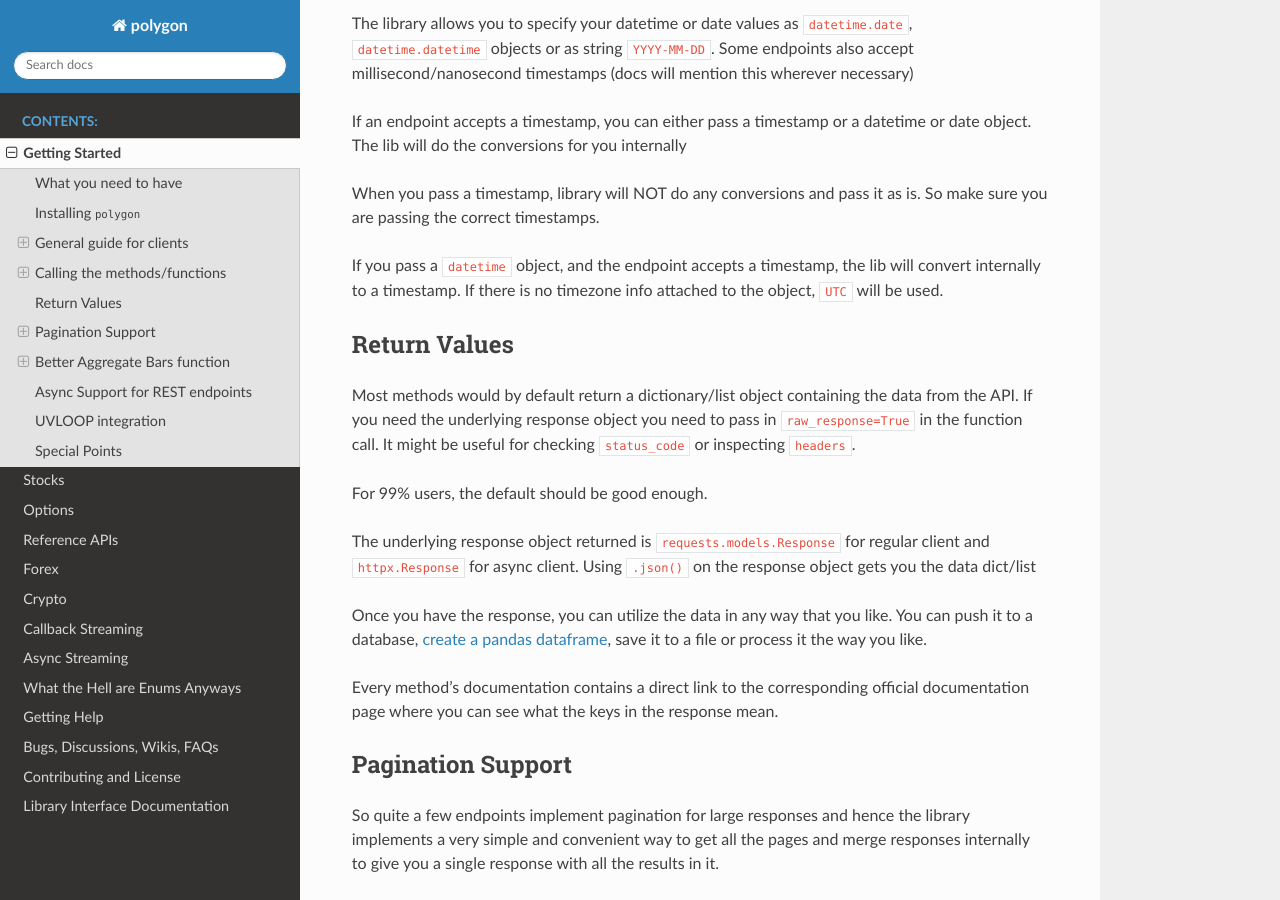
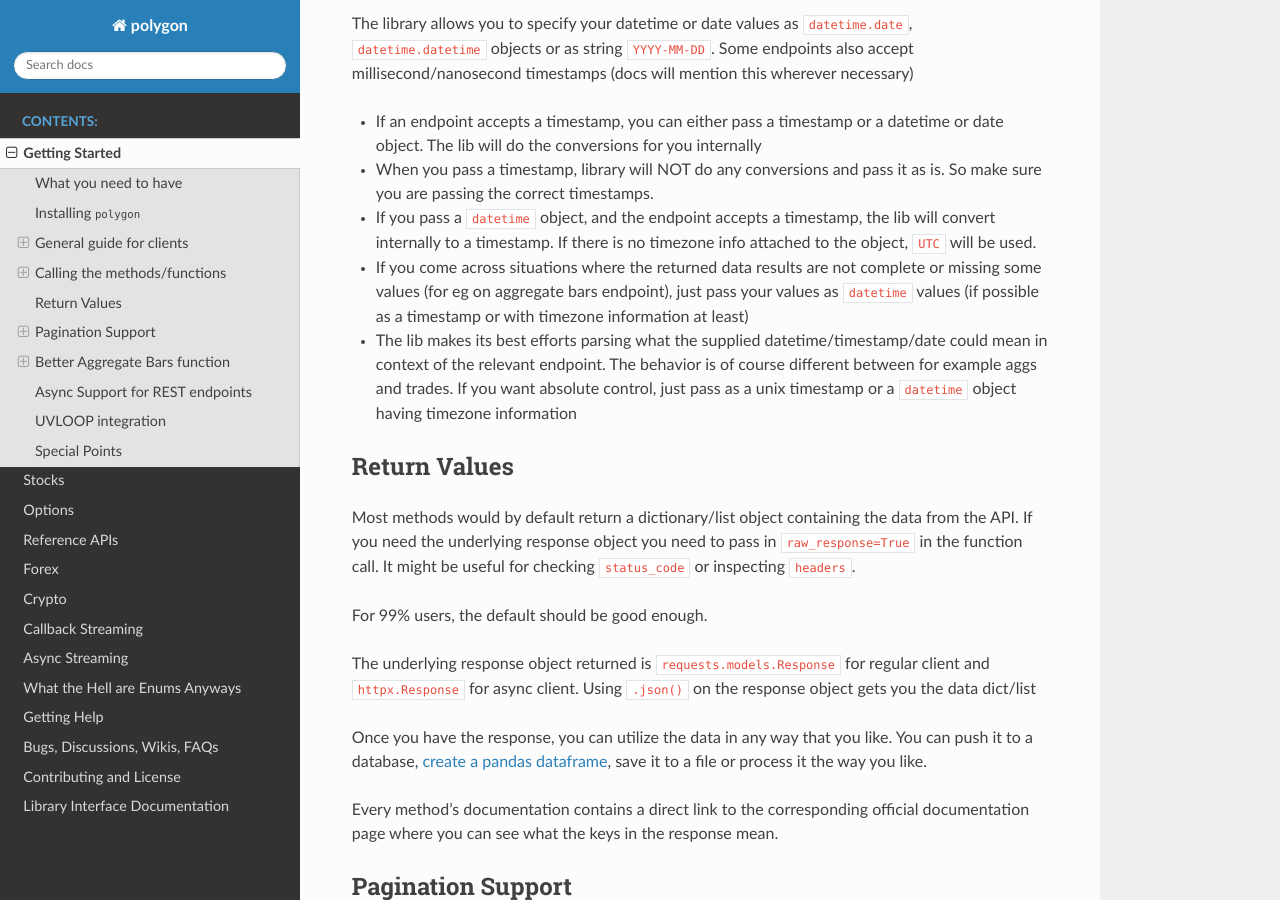
Before and after one commit to pssolanki111/polygon, a Sphinx documentation site: the page built from docs/Getting-Started.rst, in a window 1280 px wide and 900 px high, scrolled down 4363 px. Built offline with Sphinx 7.4.7 and the Read the Docs theme 2.0.0, drawn with Linux system fonts in a browser that asks for light colours; some of the changed text lies outside the part shown.

Commit message:
v1.0.4 contd: improved note on passing datetime/timestamp/date in docs

```diff
--- a/docs/Getting-Started.rst
+++ b/docs/Getting-Started.rst
@@ -189,13 +189,19 @@ Passing dates, datetime values or timestamps
 The library allows you to specify your datetime or date values as ``datetime.date``, ``datetime.datetime`` objects or as
 string ``YYYY-MM-DD``. Some endpoints also accept millisecond/nanosecond timestamps (docs will mention this wherever necessary)
 
-If an endpoint accepts a timestamp, you can either pass a timestamp or a datetime or date object. The lib will do the conversions for you
-internally
+- If an endpoint accepts a timestamp, you can either pass a timestamp or a datetime or date object. The lib will do the conversions for you
+  internally
 
-When you pass a timestamp, library will NOT do any conversions and pass it as is. So make sure you are passing the correct timestamps.
+- When you pass a timestamp, library will NOT do any conversions and pass it as is. So make sure you are passing the correct timestamps.
 
-If you pass a ``datetime`` object, and the endpoint accepts a timestamp, the lib will convert internally to a timestamp. If there is no
-timezone info attached to the object, ``UTC`` will be used.
+- If you pass a ``datetime`` object, and the endpoint accepts a timestamp, the lib will convert internally to a timestamp. If there is no
+  timezone info attached to the object, ``UTC`` will be used.
+
+- If you come across situations where the returned data results are not complete or missing some values (for eg on aggregate bars endpoint),
+  just pass your values as ``datetime`` values (if possible as a timestamp or with timezone information at least)
+
+- The lib makes its best efforts parsing what the supplied datetime/timestamp/date could mean in context of the relevant endpoint. The behavior is of course
+  different between for example aggs and trades. If you want absolute control, just pass as a unix timestamp or a ``datetime`` object having timezone information
 
 Return Values
 -------------
```
Also changed, not shown: other parts of docs/Getting-Started.rst (+1 -1 lines).
